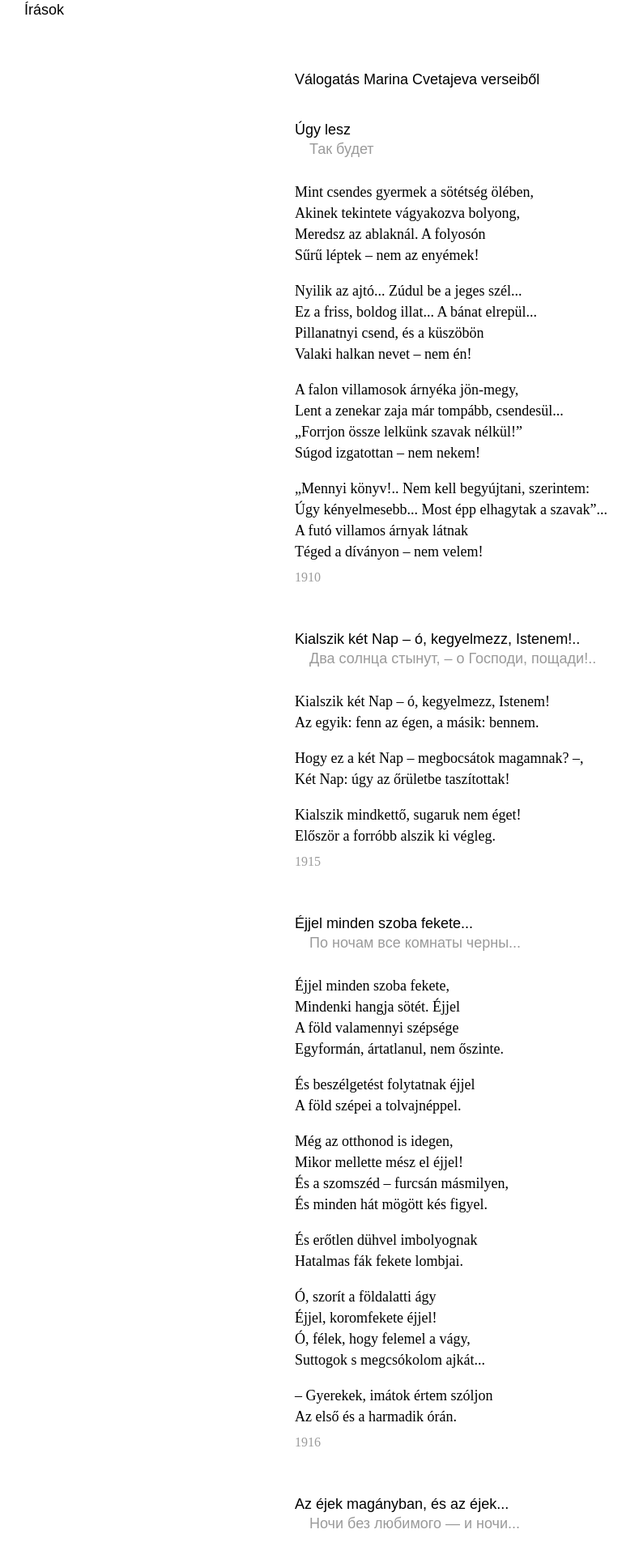
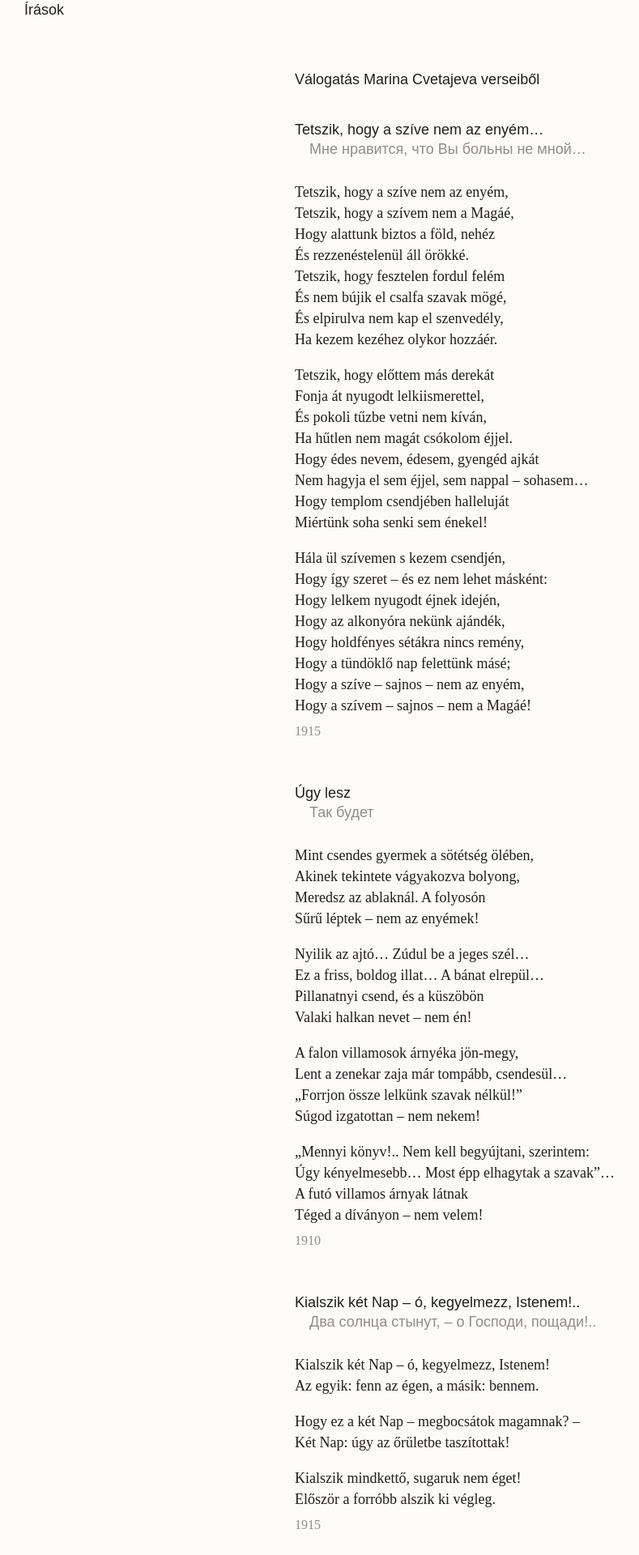
Before and after one commit to mlisztes/personal-site, a React (Vite) app: page /#/ in a window 1280 px wide. Shown: the part 92-2012 px from the top of the page at 81% size, without its empty margins (0-789 px from the left). Built offline with nearby package versions, Linux system fonts and the light colour scheme; a web font is replaced by a local one.

Commit message:
style: colors; chore: edit text

```diff
--- a/src/App.css
+++ b/src/App.css
@@ -18,7 +18,7 @@
   font-style: normal;
   font-weight: 400;
   font-size: 18px;
-  color: #000000;
+  color: #1f1e1d;
 }
 
 .menu ul{
@@ -33,12 +33,12 @@
 
 .menu a{
   text-decoration: none;
-  color:#000000;
+  color: #1f1e1d;
   position: relative
 }
 
 
 
 .menu a:hover{
-  color: gray;
+  color: #928B8B;
 }
--- a/src/index.css
+++ b/src/index.css
@@ -1,4 +1,6 @@
 body {
   margin: 0;
   font-family: "PT Sans", sans-serif;
+  background-color:	#fefbf6;
+  color: #1f1e1d;
 }
--- a/src/pages/Translations.css
+++ b/src/pages/Translations.css
@@ -28,11 +28,11 @@
     font-size: 18px;
     line-height: 26px;
     margin-bottom: 10px;
-    color: #000000;
+    color: #1f1e1d;
   }
 
 .russian{
-    color: rgb(154, 154, 154);
+    color: #928b8b;
     text-indent: 1em;
     margin-top: -1.5rem;
 }
@@ -43,7 +43,7 @@
 
 .poem.year{
     font-size: 16px;
-    color: rgb(154, 154, 154);
+    color: #928b8b;
     margin-top: -0.75em;
     margin-bottom: 3em;
 }
--- a/src/pages/Translations.jsx
+++ b/src/pages/Translations.jsx
@@ -4,6 +4,46 @@ const Translations = () => {
     return (
       <div className='content-container'>
       <div className='block-centered poem author'> Válogatás Marina Cvetajeva verseiből</div>
+
+      <div className='poem-wrapper'>
+        <div className='block-centered poem title'>
+            <p className='hungarian'>Tetszik, hogy a szíve nem az enyém…</p>
+            <p className='russian'>Мне нравится, что Вы больны не мной…</p>
+        </div>
+        <div className='block-centered poem text'>
+            <p className='verse'>
+                Tetszik, hogy a szíve nem az enyém,<br/>
+                Tetszik, hogy a szívem nem a Magáé,<br/>
+                Hogy alattunk biztos a föld, nehéz<br/>
+                És rezzenéstelenül áll örökké.<br/>
+                Tetszik, hogy fesztelen fordul felém<br/>
+                És nem bújik el csalfa szavak mögé,<br/>
+                És elpirulva nem kap el szenvedély,<br/>
+                Ha kezem kezéhez olykor hozzáér.
+            </p>
+            <p className='verse'>
+                Tetszik, hogy előttem más derekát<br/>
+                Fonja át nyugodt lelkiismerettel,<br/>
+                És pokoli tűzbe vetni nem kíván,<br/>
+                Ha hűtlen nem magát csókolom éjjel.<br/>
+                Hogy édes nevem, édesem, gyengéd ajkát<br/>
+                Nem hagyja el sem éjjel, sem nappal – sohasem…<br/>
+                Hogy templom csendjében halleluját<br/>
+                Miértünk soha senki sem énekel!
+            </p>
+            <p className='verse'>
+                Hála ül szívemen s kezem csendjén,<br/>
+                Hogy így szeret – és ez nem lehet másként:<br/>
+                Hogy lelkem nyugodt éjnek idején,<br/>
+                Hogy az alkonyóra nekünk ajándék,<br/>
+                Hogy holdfényes sétákra nincs remény,<br/>
+                Hogy a tündöklő nap felettünk másé;<br/>
+                Hogy a szíve – sajnos – nem az enyém,<br/>
+                Hogy a szívem – sajnos – nem a Magáé!
+            </p>
+            <p className='poem year'>1915</p>
+        </div>
+      </div>
 
       <div className='poem-wrapper'>
         <div className='block-centered poem title'>
@@ -18,20 +58,20 @@ const Translations = () => {
                 Sűrű léptek – nem az enyémek!
             </p>
             <p className='verse'>
-                Nyilik az ajtó... Zúdul be a jeges szél...<br/>
-                Ez a friss, boldog illat... A bánat elrepül...<br/>
+                Nyilik az ajtó… Zúdul be a jeges szél…<br/>
+                Ez a friss, boldog illat… A bánat elrepül…<br/>
                 Pillanatnyi csend, és a küszöbön<br/>
                 Valaki halkan nevet – nem én!
             </p>
             <p className='verse'>
                 A falon villamosok árnyéka jön-megy,<br/>
-                Lent a zenekar zaja már tompább, csendesül...<br/>
+                Lent a zenekar zaja már tompább, csendesül…<br/>
                 „Forrjon össze lelkünk szavak nélkül!”<br/>
                 Súgod izgatottan – nem nekem!
             </p>
             <p className='verse'>
                 „Mennyi könyv!.. Nem kell begyújtani, szerintem:<br/>
-                Úgy kényelmesebb... Most épp elhagytak a szavak”...<br/>
+                Úgy kényelmesebb… Most épp elhagytak a szavak”…<br/>
                 A futó villamos árnyak látnak<br/>
                 Téged a díványon – nem velem!
             </p>
@@ -50,7 +90,7 @@ const Translations = () => {
                 Az egyik: fenn az égen, a másik: bennem.
             </p>
             <p className='verse'>
-                Hogy ez a két Nap – megbocsátok magamnak? –,<br/>
+                Hogy ez a két Nap – megbocsátok magamnak? –<br/>
                 Két Nap: úgy az őrületbe taszítottak!
             </p>
             <p className='verse'>
@@ -64,8 +104,8 @@ const Translations = () => {
 
       <div className='poem-wrapper'>
         <div className='block-centered poem title'>
-            <p className='hungarian'>Éjjel minden szoba fekete...</p>
-            <p className='russian'>По ночам все комнаты черны...</p>
+            <p className='hungarian'>Éjjel minden szoba fekete…</p>
+            <p className='russian'>По ночам все комнаты черны…</p>
         </div>
         <div className='block-centered poem text'>
             <p className='verse'>
@@ -91,8 +131,8 @@ const Translations = () => {
             <p className='verse'>
                 Ó, szorít a földalatti ágy<br/>
                 Éjjel, koromfekete éjjel!<br/>
-                Ó, félek, hogy felemel a vágy,<br/>
-                Suttogok s megcsókolom ajkát...
+                Ó, félek, nem bírom bent tovább,<br/>
+                Suttogok s megcsókolom ajkát…
             </p>
             <p className='verse'>
                 – Gyerekek, imátok értem szóljon<br/>
@@ -104,13 +144,13 @@ const Translations = () => {
 
       <div className='poem-wrapper'>
         <div className='block-centered poem title'>
-            <p className='hungarian'>Az éjek magányban, és az éjek...</p>
-            <p className='russian'>Ночи без любимого — и ночи...</p>
+            <p className='hungarian'>A magányos éjek, és az éjek…</p>
+            <p className='russian'>Ночи без любимого — и ночи…</p>
         </div>
         <div className='block-centered poem text'>
             <p className='verse'>
-                Az éjek magányban, és az éjek<br/>
-                Közöny karjában, és a csillagok<br/>
+                A magányos éjek, és az éjek<br/>
+                Tele megvetéssel, és csillagok<br/>
                 Izzó arcok felett, és a kezek,<br/>
                 Amelyek majd felemelik Azt,<br/>
                 Aki öröktől nem volt – és nem lesz,<br/>
@@ -118,11 +158,11 @@ const Translations = () => {
                 És a gyermek könnyei a hősért,<br/>
                 És a hős könnyei a gyermekért,<br/>
                 És a nagy kőhegyek annak szívén,<br/>
-                Akinek nincs más – csak lefelé...
+                Aki egyre lejjebb kényszerül…
             </p>
             <p className='verse'>
                 Tudok mindent, ami volt, ami lesz,<br/>
-                Minden elhallgatott igazságot,<br/>
+                Tudok minden el nem árult titkot,<br/>
                 Mindazt, amit az emberek sötét,<br/>
                 Durva nyelvén úgy hívnak: Élet.
             </p>
--- a/src/pages/Writing.css
+++ b/src/pages/Writing.css
@@ -19,12 +19,12 @@
     font-size: 18px;
     line-height: 26px;
     margin-bottom: 10px;
-    color: #000000;
+    color: #1f1e1d;
   }
 
  .prose.year{
     font-size: 16px;
-    color: rgb(154, 154, 154);
+    color: #928b8b;
     margin-top: 0.75em;
     margin-bottom: 3em;
 }
```
